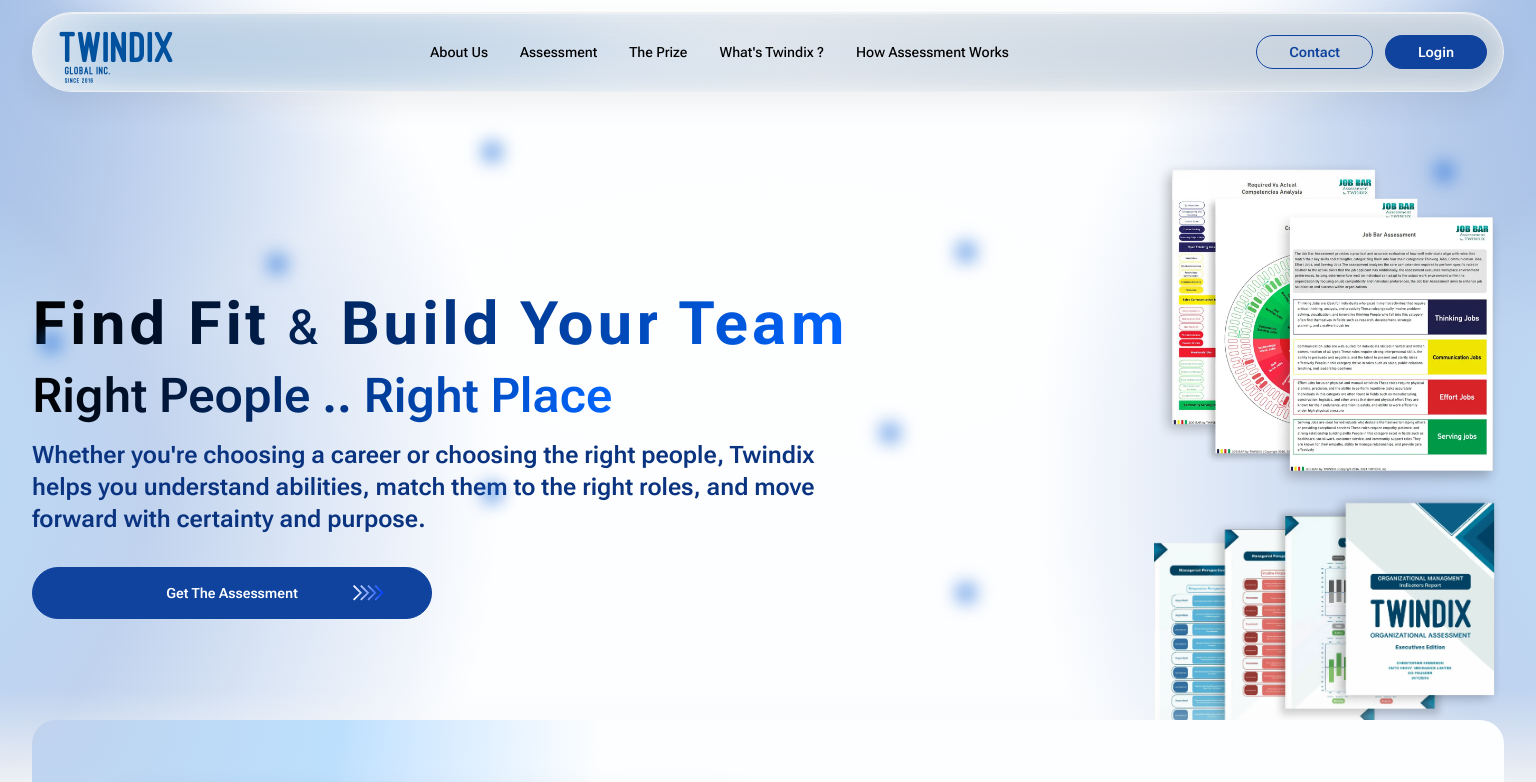
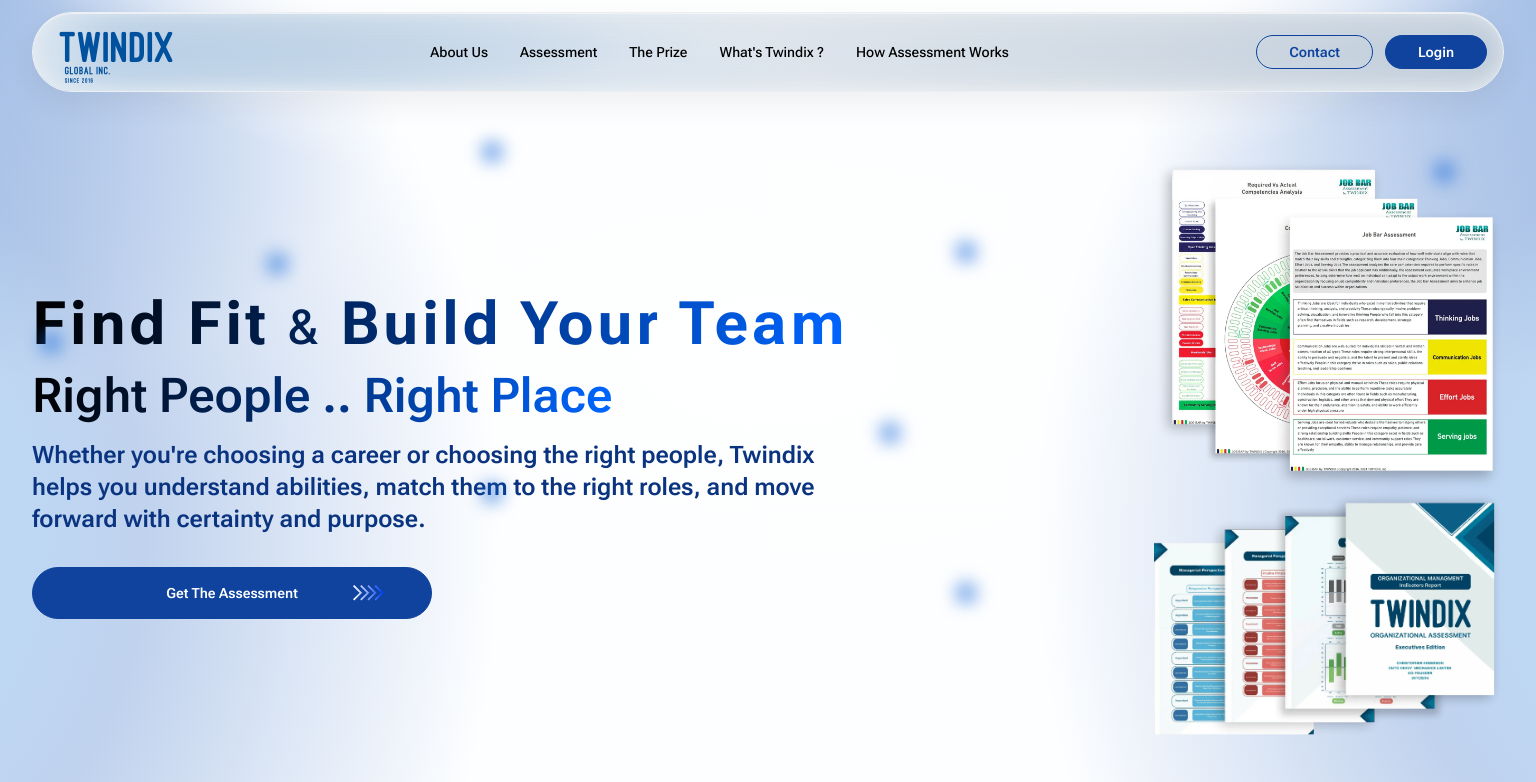
Before and after one commit to Twindix/twindix-webiste, a Next.js app: page / in a window 1536 px wide. Shown: the top 782 px of the page. Built offline with nearby package versions, Linux system fonts and the light colour scheme.

Commit message:
Adjust her section in big screens

```diff
--- a/app/globals.css
+++ b/app/globals.css
@@ -98,6 +98,11 @@
         margin-top: 16px;
     }
 }
+
+@media (min-width: 1536px) {
+    .hero-section { min-height: 900px; }
+}
+
 
 @utility card-gradient {
     background:
```
